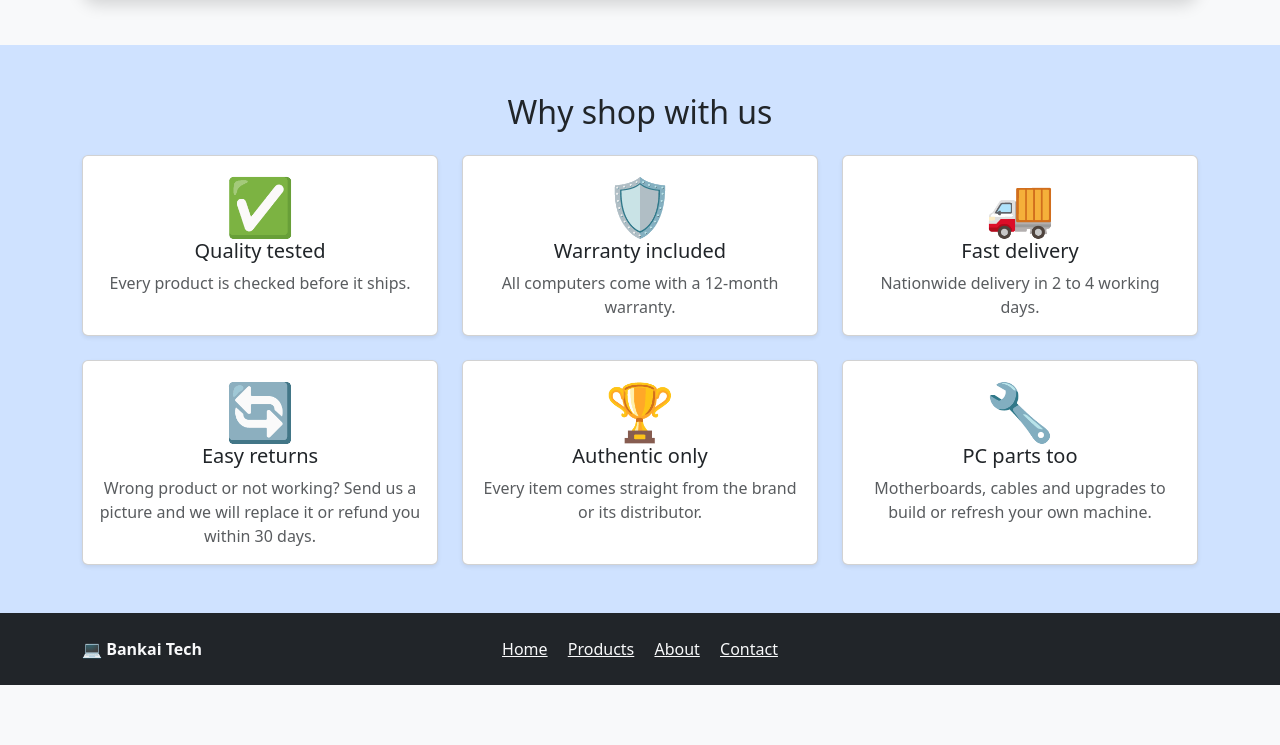
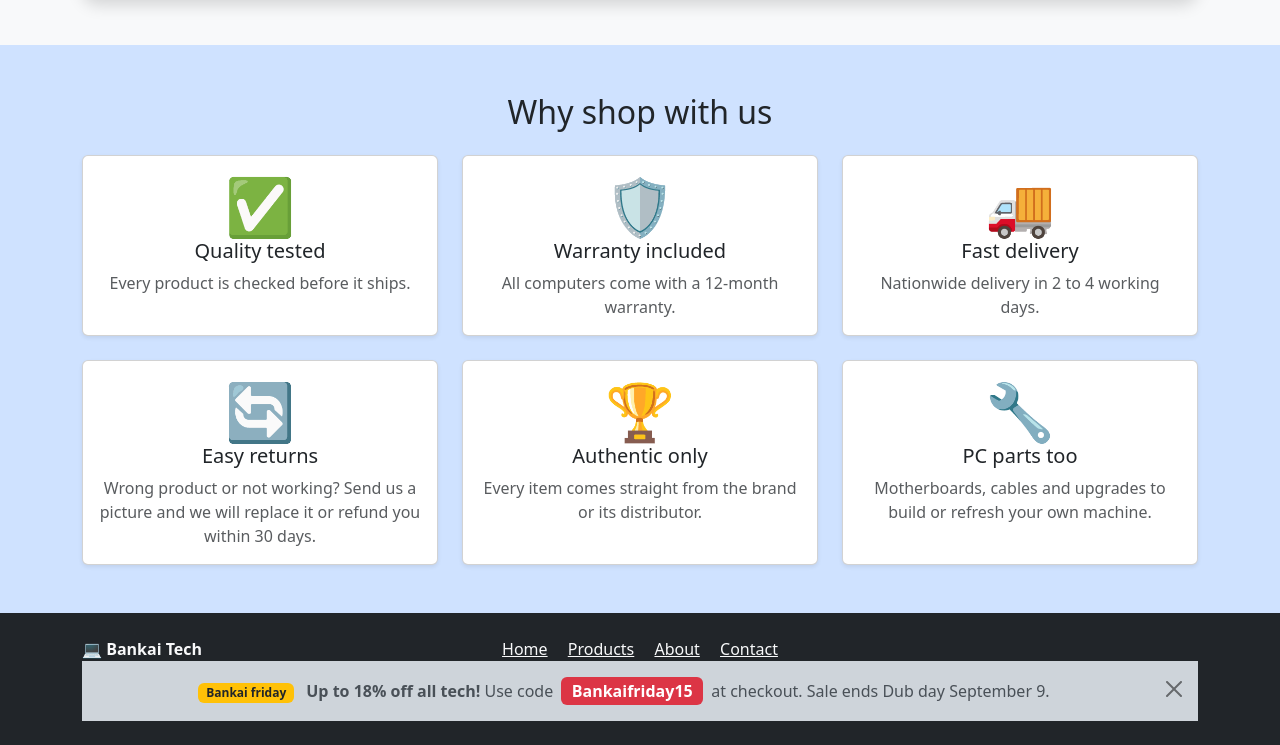
Before and after one commit to connor949-hash/html-css-ex4, a plain HTML site: page index.html in a window 1280 px wide. Shown: the part 893-1638 px from the top of the page. Before the commit the page ends 1578 px from the top, so only its background shows below. Drawn offline with nearby package versions, Linux system fonts and the light colour scheme.

Commit message:
initial commit

```diff
--- a/index.html
+++ b/index.html
@@ -109,6 +109,13 @@
         <a class="link-light" href="contact.html">Contact</a>
     </div>
   </div>
+  <div class="alert alert-dark alert-dismissible fade show text-center mb-0 rounded-0 border-0" role="alert">
+  <span class="badge bg-warning text-dark me-2">Bankai friday</span>
+    <strong>Up to 18% off all tech!</strong> Use code
+    <span class="badge bg-danger fs-6 mx-1">Bankaifriday15</span>
+at checkout. Sale ends Dub day September 9.
+    <button type="button" class="btn-close" data-bs-dismiss="alert" aria-label="Close"></button>
+  </div>
 </footer>
 
 <script src="https://cdn.jsdelivr.net/npm/bootstrap@5.3.3/dist/js/bootstrap.bundle.min.js"></script>
```
